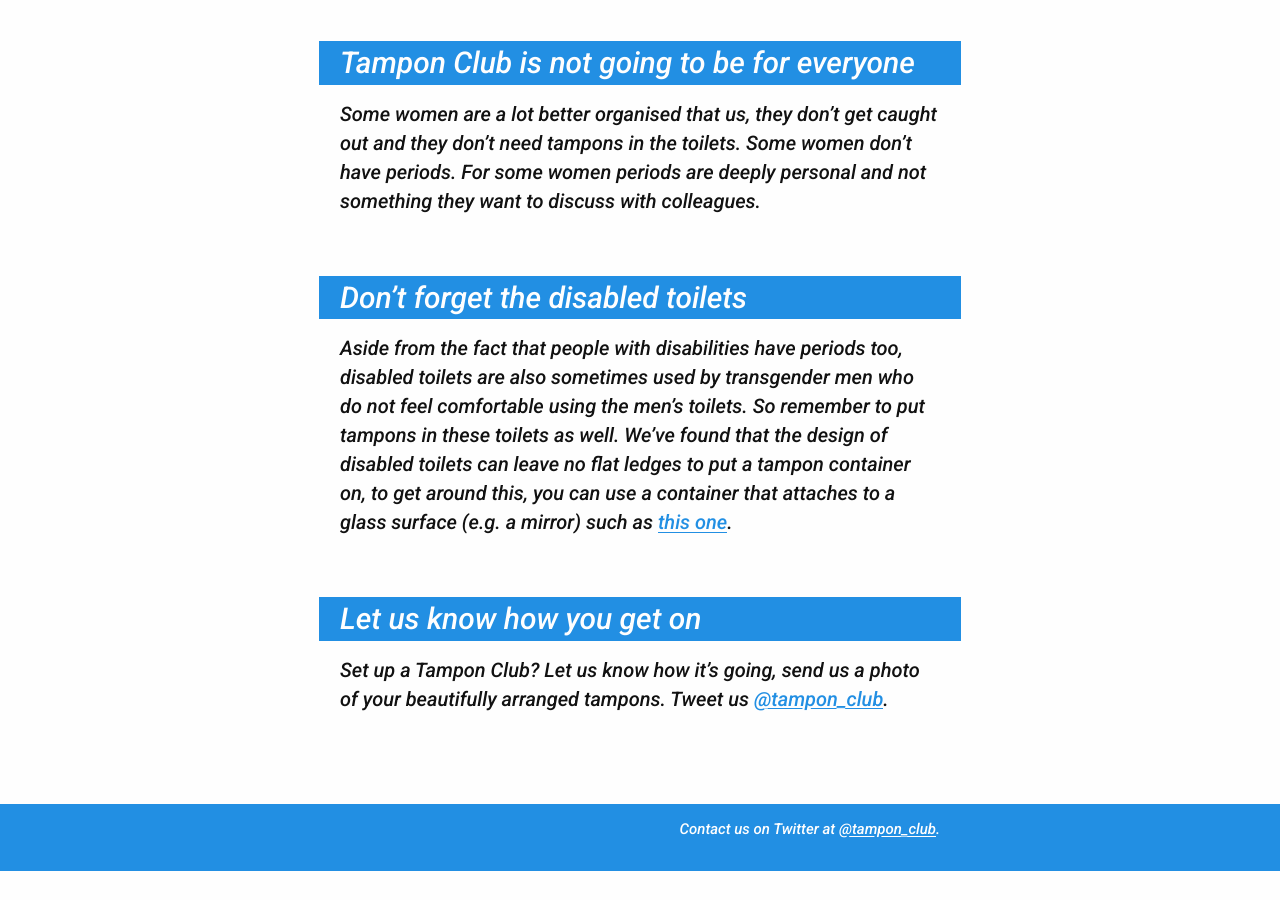
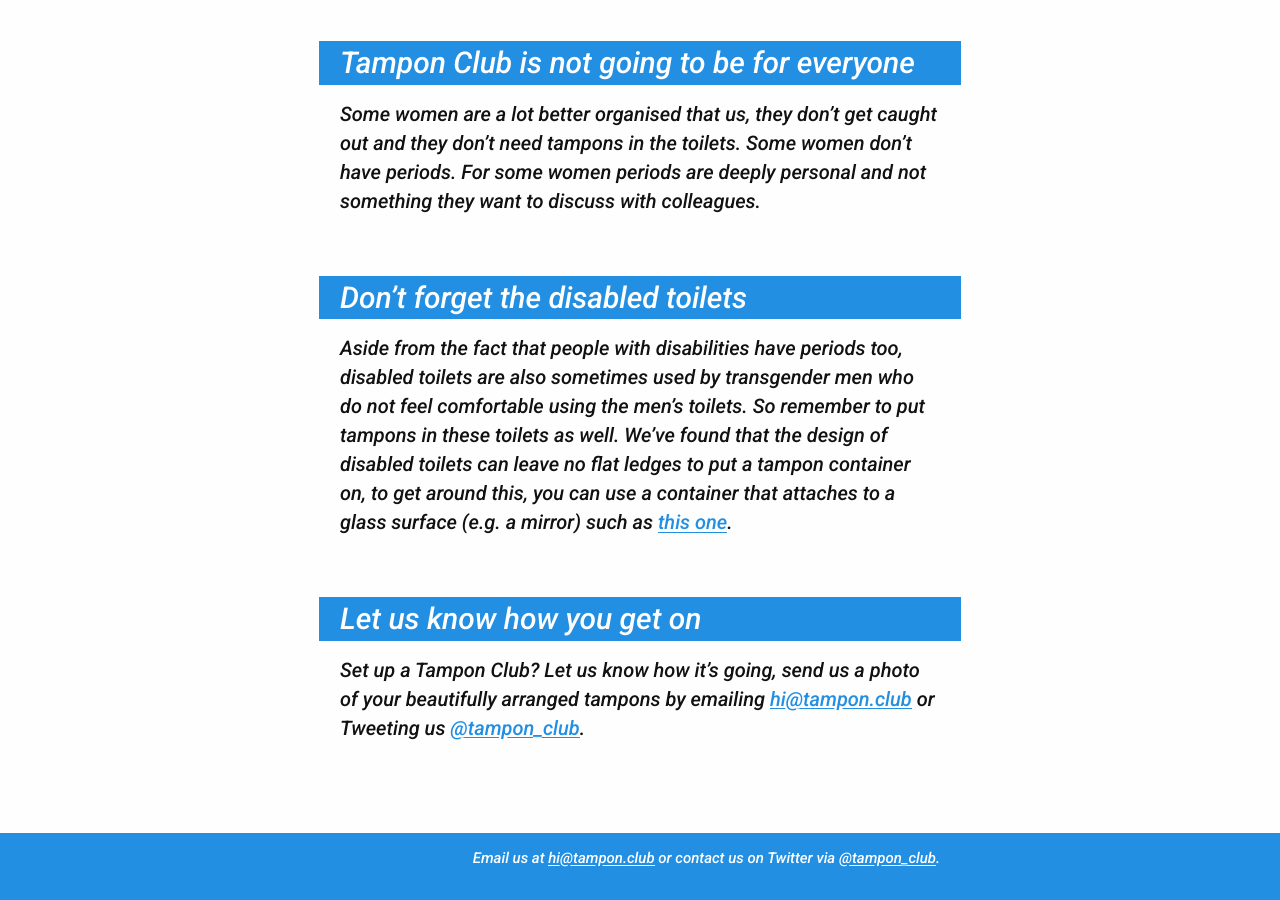
Before and after one commit to alicebartlett/tamponclub, a Jekyll site: the page built from setting-up.md, in a window 1280 px wide and 900 px high, scrolled down 1603 px. Built offline with Jekyll 4.4.1, drawn with Linux system fonts in a browser that asks for light colours; before the commit the page ends 2474 px from its top, so only the background shows below that.

Commit message:
Add hi@tampon.club email address back
Yes I have set up email. Shit just got real.

```diff
--- a/_includes/footer.html
+++ b/_includes/footer.html
@@ -1,6 +1,6 @@
 <footer>
   <div class="inner">
-    <p>Contact us on Twitter at <a href="http://twitter.com/tampon_club">@tampon_club</a>.</p>
+    <p>Email us at <a href="mailto:hi@tampon.club">hi@tampon.club</a> or contact us on Twitter via <a href="http://twitter.com/tampon_club">@tampon_club</a>.</p>
   </div>
   {% include analytics.html %}
 </footer>
--- a/index.html
+++ b/index.html
@@ -5,7 +5,7 @@
 <p>In offices that don't provide free tampons for staff, it's easy to get caught out when you need one. Tampon Club is just a bunch of women leaving tampons in their workplace toilets, so that they're available when needed. No more walking back to your locker to get out a tampon, no more sneaking one up your sleeve. Simple as that.</p>
 
 <h2>Can I start my own Tampon Club?</h2>
-<p>Yes! Having a Tampon Club in your office is brilliant and extremely easy to do. Head over to <a href="setting-up-a-tampon-club">our page about setting one up</a> to find out more and, once you're done, tell us about it on <a href="http://twitter.com/tampon_club">Twitter</a> and maybe we'll send you some Tampon Cub stickers.</p>
+<p>Yes! Having a Tampon Club in your office is brilliant and extremely easy to do. Head over to <a href="setting-up-a-tampon-club">our page about setting one up</a> to find out more. Once you're done, don't forget to let us know! Send us an email to <a href="mailto:hi@tampon.club">hi@tampon.club</a> or catch us on Twitter at <a href="http://twitter.com/tampon_club">@tampon_club</a>. Send us a photo of your set up and maybe we'll send you some Tampon Club stickers.
 
 <h2>Who is behind this?</h2>
 <p>A shadowy cabal of menstruating women, natch.</p>
--- a/setting-up.md
+++ b/setting-up.md
@@ -29,4 +29,4 @@
 Aside from the fact that people with disabilities have periods too, disabled toilets are also sometimes used by transgender men who do not feel comfortable using the men's toilets. So remember to put tampons in these toilets as well. We've found that the design of disabled toilets can leave no flat ledges to put a tampon container on, to get around this, you can use a container that attaches to a glass surface (e.g. a mirror) such as [this one](http://www.amazon.co.uk/gp/product/B0014XQC90?psc=1&redirect=true&ref_=oh_aui_detailpage_o00_s00).
 
 ## Let us know how you get on
-Set up a Tampon Club? Let us know how it's going, send us a photo of your beautifully arranged tampons. Tweet us [@tampon_club](http://twitter.com/tampon_club).
+Set up a Tampon Club? Let us know how it's going, send us a photo of your beautifully arranged tampons by emailing <a href='mailto:hi@tampon.club'>hi@tampon.club<a/> or Tweeting us [@tampon_club](http://twitter.com/tampon_club).
```
Also changed, not shown: resources.md (deleted, +0 -9 lines).
